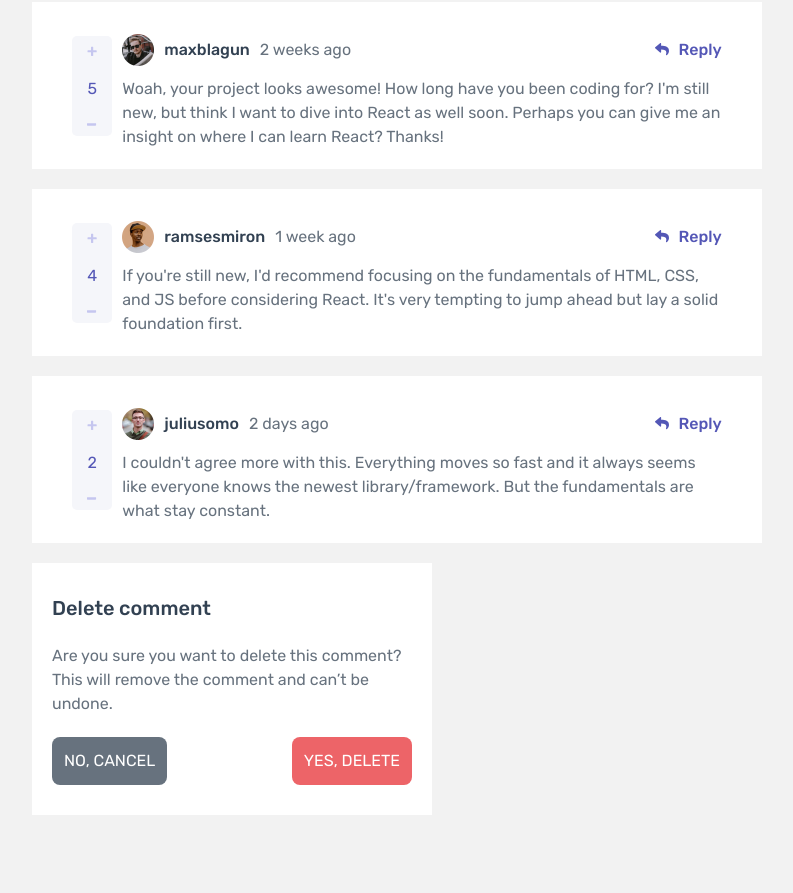
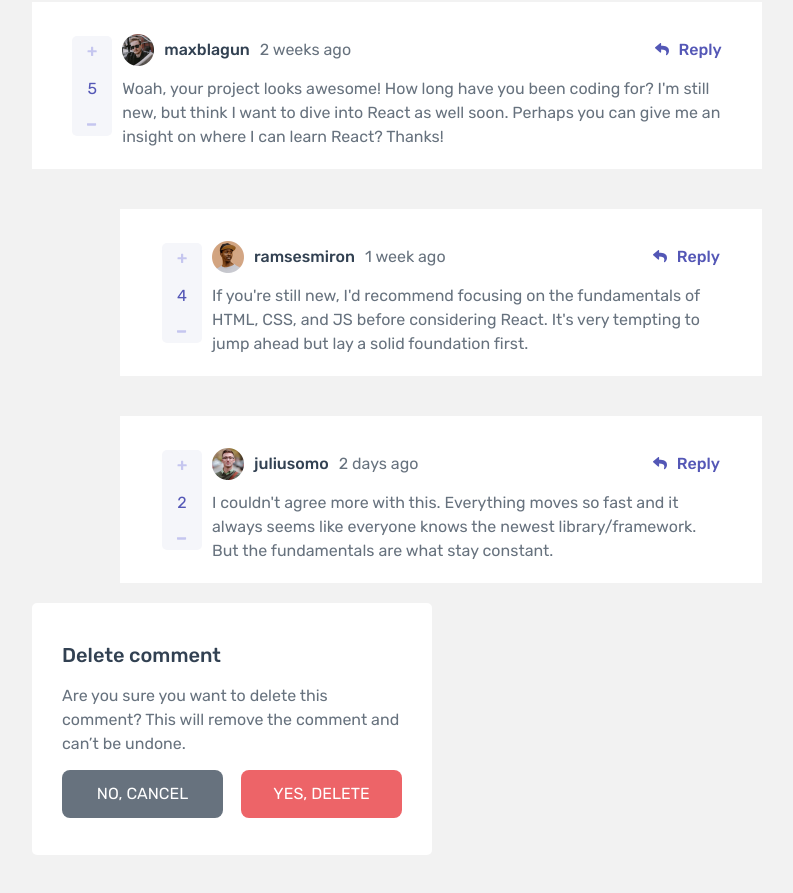
Before and after one commit to Sheddiey/Interactive-Comments-Section, a React (Create React App) app: page / in a window 1280 px wide. Shown: the part 245-1138 px from the top of the page, without its empty margins (243-1036 px from the left). Before the commit the page ends 1100 px from the top, so only its background shows below. Built offline with nearby package versions, Linux system fonts and the light colour scheme.

Commit message:
completed the static version

```diff
--- a/src/Components/Comment.jsx
+++ b/src/Components/Comment.jsx
@@ -37,9 +37,9 @@ export function Comment() {
               </div>
             ))}
             {commentData.comments.map((replies) => (
-              <div key={replies.id}>
+              <div key={replies.id} className="comment-section">
                 {replies.replies.map((rp) => (
-                  <div key={rp.id} className="flex comment-item">
+                  <div key={rp.id} className="flex reply-section">
                     <div className="score">
                       <img src={plus} alt="plus-icon" />
                       <p>{rp.score}</p>
@@ -57,7 +57,7 @@ export function Comment() {
                           <p>Reply</p>
                         </div>
                       </div>
-                      <div className="content-text">{rp.content}</div>
+                      <div className="content-text content-text-reply"><p>{rp.content}</p></div>
                     </div>
                   </div>
                 ))}
--- a/src/index.css
+++ b/src/index.css
@@ -102,6 +102,10 @@ body {
         width: 730px;
         height: 167px;
     }
+    .reply-section {
+        width: 642px;
+        height: 167px;
+    }
     .content-text {
         max-width: 59ch;
     }
@@ -120,11 +124,24 @@ body {
         height: 252px;
     }
     .buttons > * {
-        padding: 12px;
+       width: 161px;
+       height: 48px;
     }
+    .content-text-reply  p{
+        max-width: 50ch;
+    }
+}
 
+.comment-section {
+    display: flex;
+    flex-direction: column;
+    float: right;
 }
 .comment-item {
+    background-color: var(--white);
+    margin-block: 20px;
+}
+.reply-section {
     background-color: var(--white);
     margin-block: 20px;
 }
@@ -185,12 +202,17 @@ body {
         width: 138px;
     }
 }
+
+
+
+
 .delete-btn {
     display: grid;
     justify-content: center;
     align-items: center;
-    padding: 20px;
+    padding: 30px;
     background-color: var(--white);
+    border-radius: 5px;
 }
 .buttons>*{
     border: 0;
```
